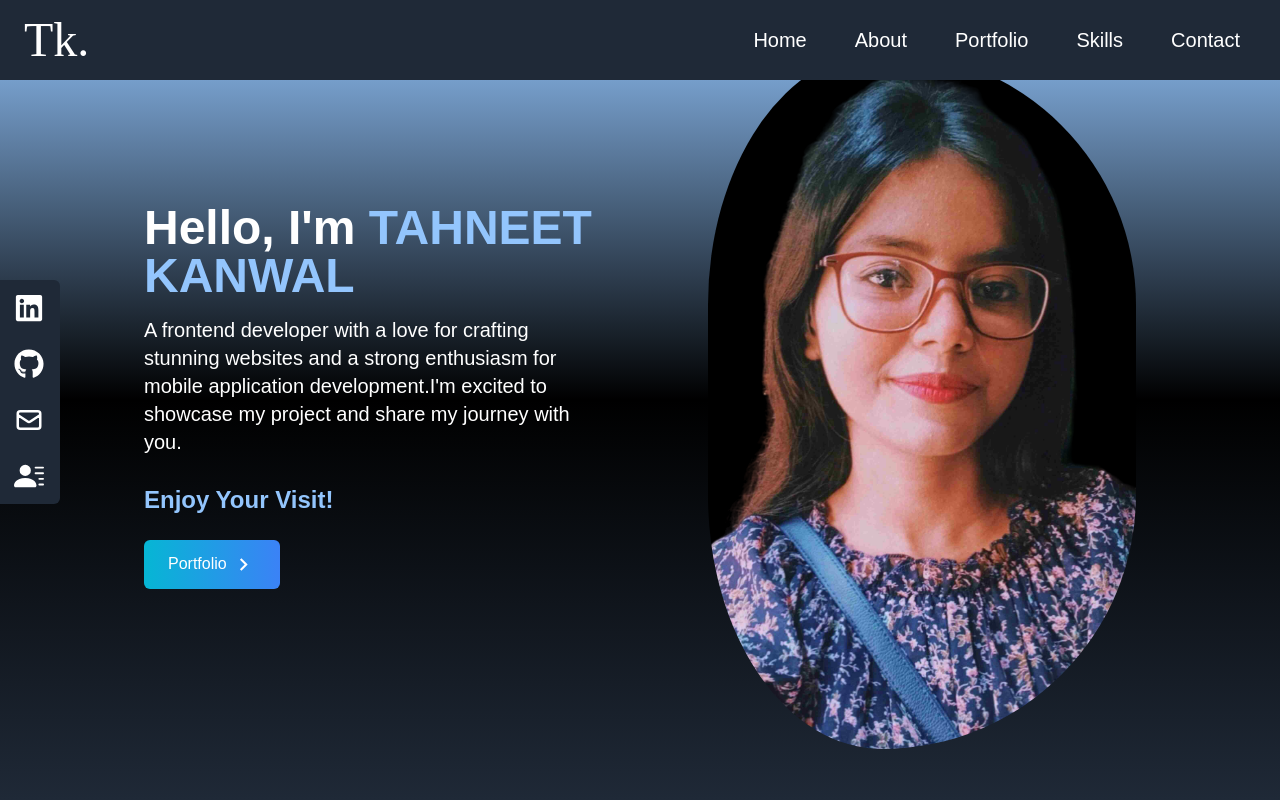
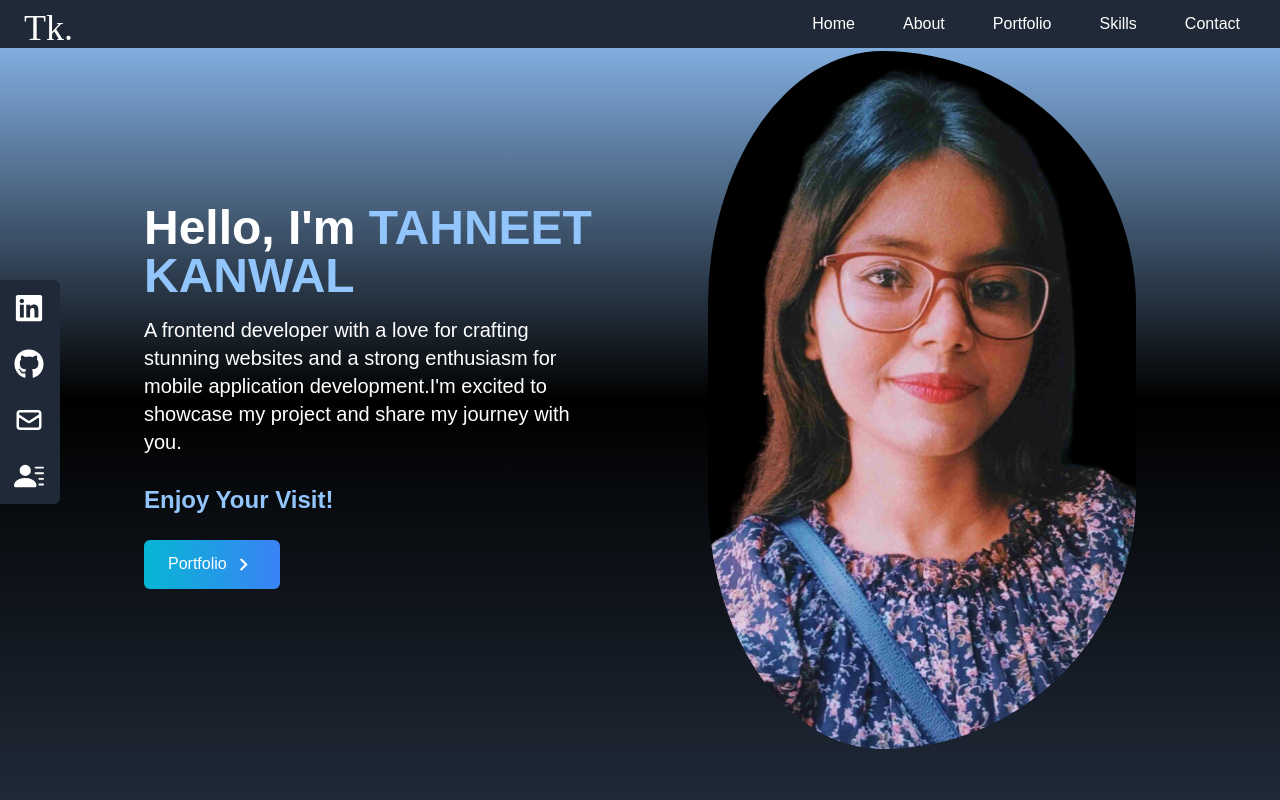
Before and after one commit to tahneetK13/Tahneet-Portfolio, a React (Create React App) app: page / in a window 1280 px wide. Shown: the top 800 px of the page. Built offline with nearby package versions, Linux system fonts and the light colour scheme.

Commit message:
Update NavBar.jsx

```diff
--- a/src/components/NavBar.jsx
+++ b/src/components/NavBar.jsx
@@ -30,16 +30,18 @@ const NavBar = () => {
   ];
 
   return (
-    <div className="flex justify-between items-center w-full h-20 px-4 text-white bg-gray-800 fixed z-10">
+    <div className="flex justify-between items-center w-full h-15 px-4 text-white bg-gray-800 fixed z-10">
       <div>
-        <h1 className="text-5xl font-signature ml-2">Tk.</h1>
+        <h1 className="text-5xl font-signature ml-2">
+        <span className="text-4xl">Tk.</span>
+        </h1>
       </div>
 
       <ul className="hidden md:flex">
         {links.map(({ id, link }) => (
           <li
             key={id}
-            className="px-6 cursor-pointer capitalize font-medium text-xl text-white hover:scale-150 duration-200 "
+            className="px-6 cursor-pointer capitalize font-medium text-small text-white hover:scale-150 duration-200 "
           >
             <Link to={link} smooth duration={500}>
               {link}
```
